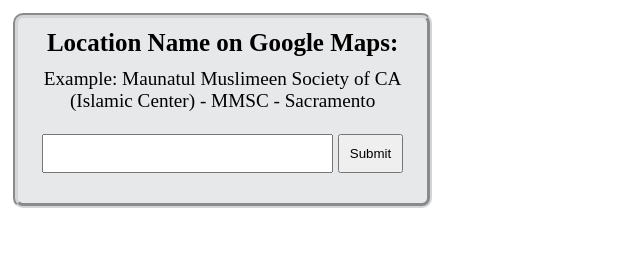
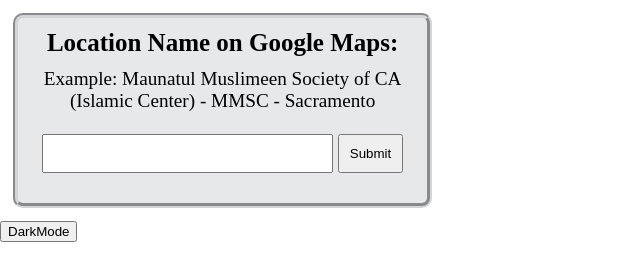
Before and after one commit to RobertoRamil/ProjectMasjid, a website: page Admin/adminHome.html in a window 1280 px wide. Shown: the whole page, without its empty margins (0-640 px from the left). Drawn offline with nearby package versions, Linux system fonts and the light colour scheme.

Commit message:
Made the Admin Home Page get a cookie for darkmode

```diff
--- a/Admin/adminHome.css
+++ b/Admin/adminHome.css
@@ -40,3 +40,9 @@
 .mapChange input{
     padding-left: 100px;
 }
+
+/*dark mode stuff*/
+.dark-mode {
+    background-color: black;
+    color: white;
+  }
--- a/Admin/adminHome.html
+++ b/Admin/adminHome.html
@@ -6,8 +6,8 @@
         <title>Admin Home Page</title>
 
         <link rel="stylesheet" href="adminHome.css">
+        <script src="adminHome.js"defer></script>
 
-        <!--   <script src="homeScript.js"defer></script>-->
         <script src="https://code.jquery.com/jquery-3.7.1.min.js"
         integrity="sha256-/JqT3SQfawRcv/BIHPThkBvs0OEvtFFmqPF/lYI/Cxo="
         crossorigin="anonymous">
@@ -30,9 +30,10 @@
 
                 <input type="text" id="Location">
                 <button type="submit">Submit</button>
-               <!-- <button type="submit" onclick="convertSpace(event)">Submit</button>
--->
+               <!-- <button type="submit" onclick="convertSpace(event)">Submit</button>-->
             </form>
         </div>
+        <button onclick="darkSwitch()">DarkMode</button>
+
     </body>
 </html>
--- a/Admin/adminHome.js
+++ b/Admin/adminHome.js
@@ -0,0 +1,12 @@
+(function(){
+    var darkOn=localStorage.getItem("darkCookie");
+    var element=document.body;
+    element.classList.toggle("dark-mode",darkOn);
+  })();
+
+function darkSwitch() {
+    var element = document.body;
+    var darkCookie=element.classList.toggle("dark-mode");
+    document.cookie="darkCookie="+darkCookie;
+    localStorage.setItem("darkCookie", darkCookie);
+  }
```
